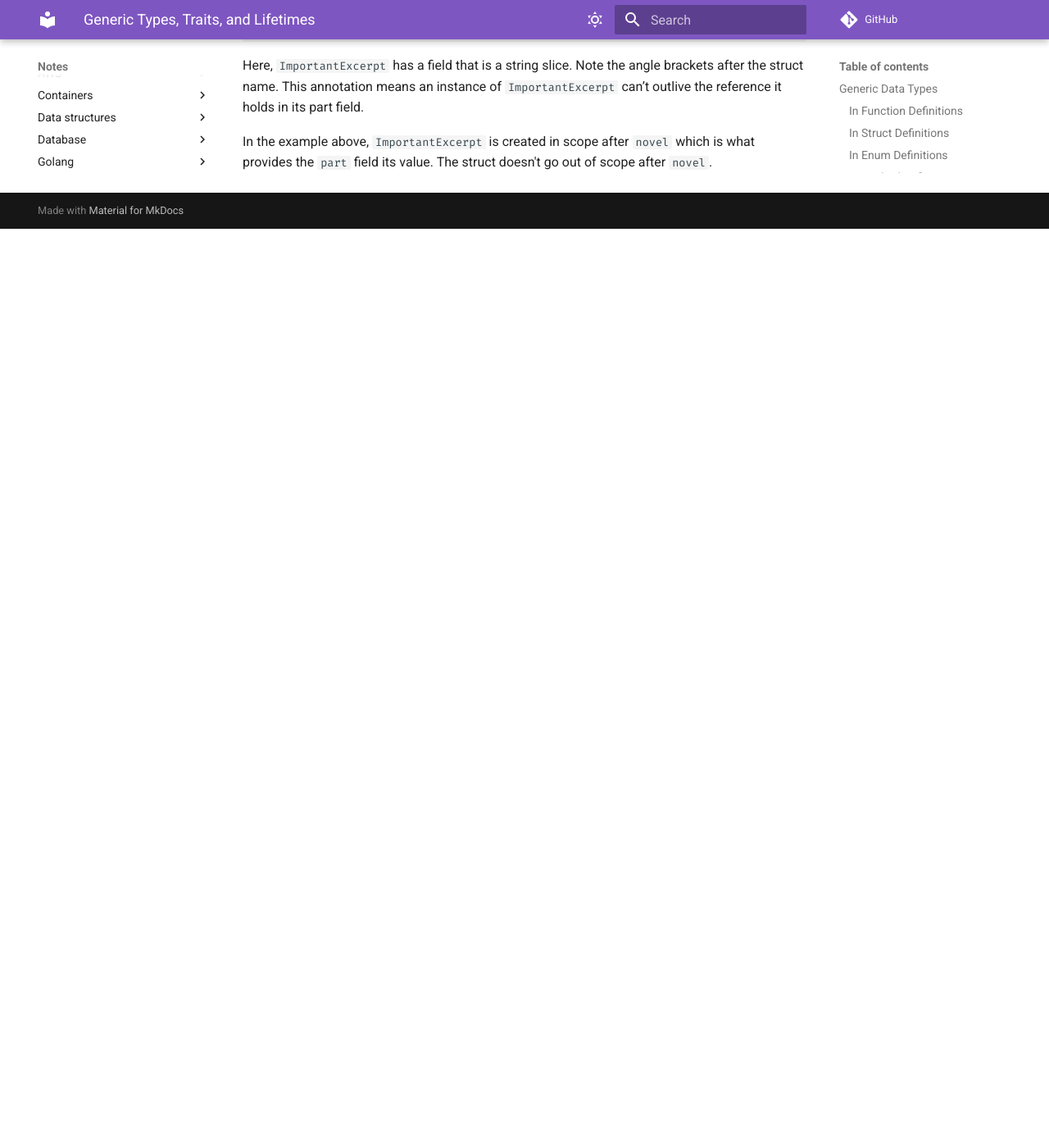
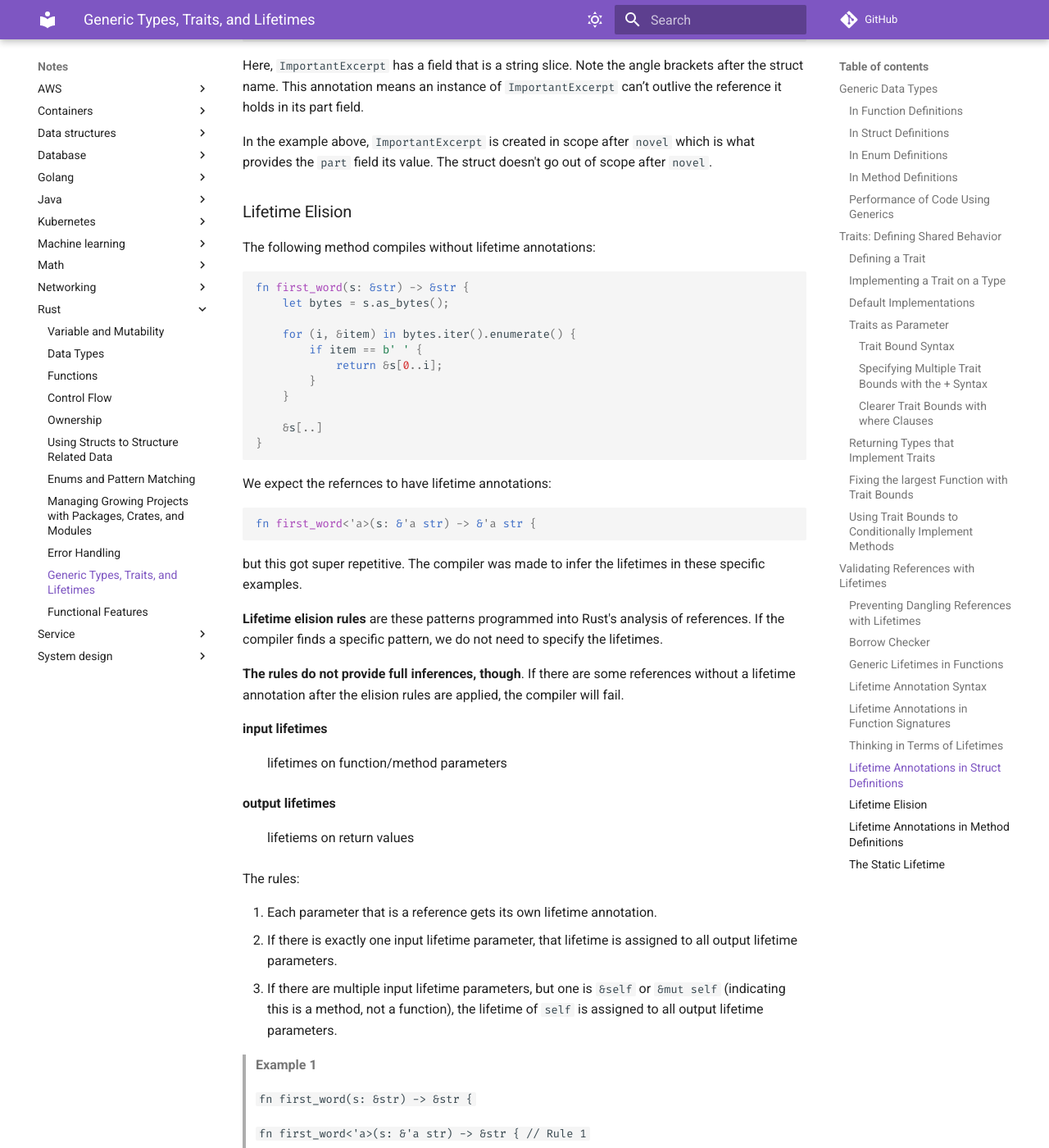
Before and after one commit to gapuchi/gapuchi.github.io, an MkDocs documentation site: the page built from docs/notes/rust/10-generics.md, in a window 1280 px wide and 1400 px high, scrolled down 17643 px. Shown: the whole window at 82% size. Built offline with MkDocs 1.6.1 and Material for MkDocs 9.7.7, drawn with Linux system fonts in a browser that asks for light colours; comment, search, counter and statistics services are not loaded; before the commit the page ends 17922 px from its top, so only the background shows below that; some of the changed text lies outside the part shown.

Commit message:
Fin Lifetime Notes

````diff
--- a/docs/notes/rust/10-generics.md
+++ b/docs/notes/rust/10-generics.md
@@ -827,3 +827,89 @@ fn main() {
 Here, `ImportantExcerpt` has a field that is a string slice. Note the angle brackets after the struct name. This annotation means an instance of `ImportantExcerpt` can’t outlive the reference it holds in its part field.
 
 In the example above, `ImportantExcerpt` is created in scope after `novel` which is what provides the `part` field its value. The struct doesn't go out of scope after `novel`.
+
+### Lifetime Elision
+
+The following method compiles without lifetime annotations:
+
+```rust
+fn first_word(s: &str) -> &str {
+    let bytes = s.as_bytes();
+
+    for (i, &item) in bytes.iter().enumerate() {
+        if item == b' ' {
+            return &s[0..i];
+        }
+    }
+
+    &s[..]
+}
+```
+
+We expect the refernces to have lifetime annotations:
+
+```rust
+fn first_word<'a>(s: &'a str) -> &'a str {
+```
+
+but this got super repetitive. The compiler was made to infer the lifetimes in these specific examples.
+
+**Lifetime elision rules** are these patterns programmed into Rust's analysis of references. If the compiler finds a specific pattern, we do not need to specify the lifetimes.
+
+**The rules do not provide full inferences, though**. If there are some references without a lifetime annotation after the elision rules are applied, the compiler will fail.
+
+input lifetimes
+: lifetimes on function/method parameters
+
+output lifetimes
+: lifetiems on return values
+
+The rules:
+
+1. Each parameter that is a reference gets its own lifetime annotation.
+1. If there is exactly one input lifetime parameter, that lifetime is assigned to all output lifetime parameters.
+1. If there are multiple input lifetime parameters, but one is `&self` or `&mut self` (indicating this is a method, not a function), the lifetime of `self` is assigned to all output lifetime parameters.
+
+> **Example 1**
+>
+> `fn first_word(s: &str) -> &str {`
+>
+> `fn first_word<'a>(s: &'a str) -> &str {    // Rule 1`
+>
+> `fn first_word<'a>(s: &'a str) -> &'a str { // Rule 2`
+>
+> The compiler stops, since all references have a lifetime.
+
+> **Example 2**
+>
+> `fn longest(x: &str, y: &str) -> &str {`
+>
+> `fn longest<'a, 'b>(x: &'a str, y: &'b str) -> &str { // Rule 1`
+>
+> Rule 2 doesn't apply since there is more than 1 input lifetime parameter.
+>
+> Rule 3 doesn't apply since this is a function, not a method.
+>
+> Compiler fails, since we couldn't figure out the lifetimes of all the signature.
+
+### Lifetime Annotations in Method Definitions
+
+We implement methods on structs with lifetimes by using the same syntax as generics.
+
+TBD
+
+### The Static Lifetime
+
+`'static` lifetime means the reference can live for the entire duration of the program.
+
+All string literals have the `'static` lifetimes.
+
+We can annotate strings like:
+
+```rust
+let s: &'static str = "I have a static lifetime.";
+```
+
+The text of the string is stored in the binary, so it's always available.
+
+Double check if you really need static lifetime parameters....
````
Also changed, not shown: 1 other file.
